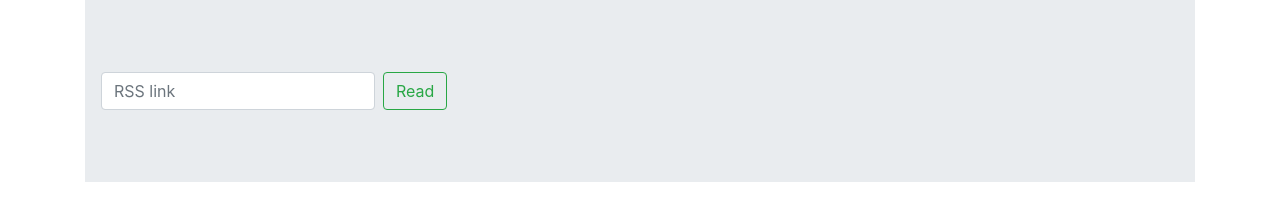
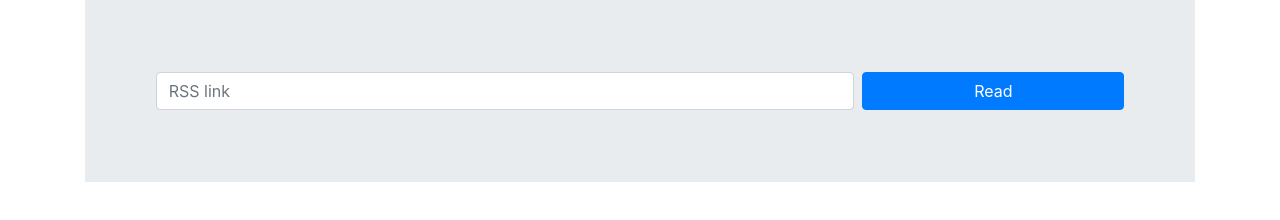
Before and after one commit to enmalafeev/project-lvl3-s464, a website built with webpack: page template.html in a window 1280 px wide. Built offline with nearby package versions, Linux system fonts and the light colour scheme; what melanke-watchjs would draw is missing.

Commit message:
change style for form

```diff
--- a/template.html
+++ b/template.html
@@ -9,9 +9,9 @@
   <div class="container">
     <div class="jumbotron jumbotron-fluid">
       <nav class="navbar navbar-expand-lg">
-        <form class="form-inline">
-          <input class="form-control mr-sm-2" type="search" placeholder="RSS link" aria-label="Search">
-          <button class="btn btn-outline-success my-2 my-sm-0 submit" type="submit">Read</button>
+        <form class="form-inline col-lg-12 justify-content-md-center">
+          <input class="form-control mr-sm-2 col-md-8 col-sm-12" type="search" placeholder="RSS link" aria-label="Search">
+          <button class="btn btn-primary my-2 my-sm-0 col-md-3 submit" type="submit">Read</button>
         </form>
       </nav>
     </div>
```
